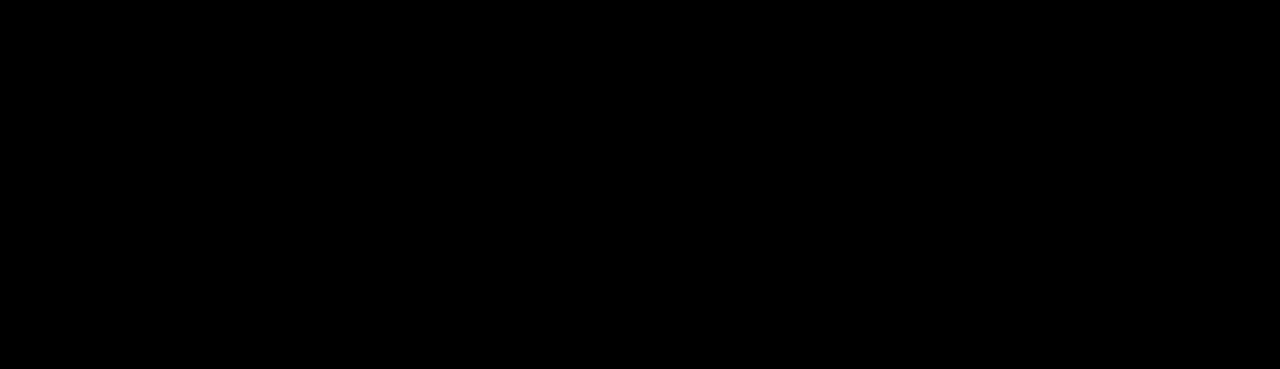
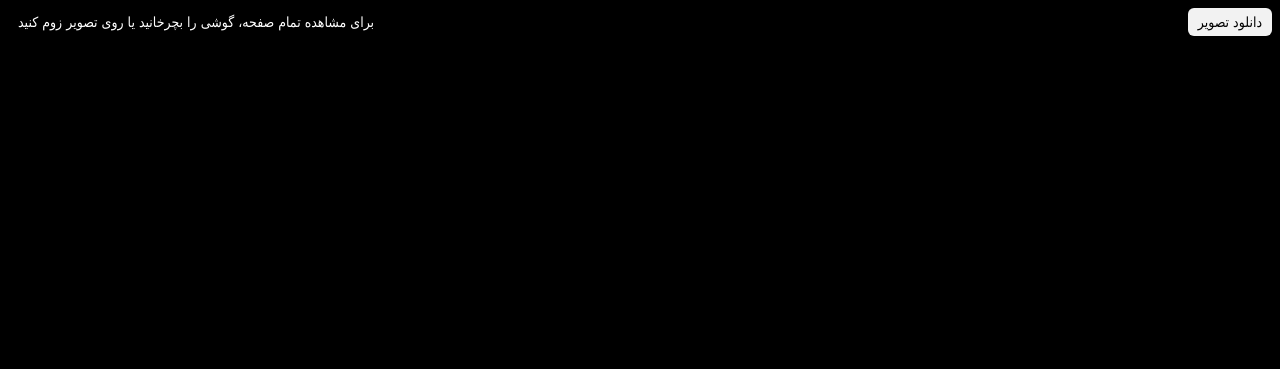
Before and after one commit to daghdomino/imenu, a plain HTML site: page index.html in a window 1280 px wide. Shown: the top 369 px of the page. Drawn offline with Linux system fonts and the light colour scheme.

Commit message:
Update index.html

```diff
--- a/index.html
+++ b/index.html
@@ -25,12 +25,38 @@
       display: block;
     }
     /* Small floating hint and download button */
-
+    .hint {
+      position: fixed;
+      top: 8px;
+      left: 8px;
+      background: rgba(0,0,0,0.5);
+      color: #fff;
+      padding: 6px 10px;
+      border-radius: 6px;
+      font-family: Tahoma, sans-serif;
+      font-size: 14px;
+      direction: rtl;
+    }
+    .download-btn {
+      position: fixed;
+      top: 8px;
+      right: 8px;
+      background: rgba(255,255,255,0.95);
+      color: #000;
+      padding: 6px 10px;
+      border-radius: 6px;
+      text-decoration: none;
+      font-family: Tahoma, sans-serif;
+      font-size: 14px;
+    }
   </style>
 </head>
 <body>
   <div class="wrap">
     <img src="222.jpg" alt="منوی رستوران">
   </div>
+
+  <div class="hint">برای مشاهده تمام صفحه، گوشی را بچرخانید یا روی تصویر زوم کنید</div>
+  <a class="download-btn" href="222.jpg" download>دانلود تصویر</a>
 </body>
 </html>
```
